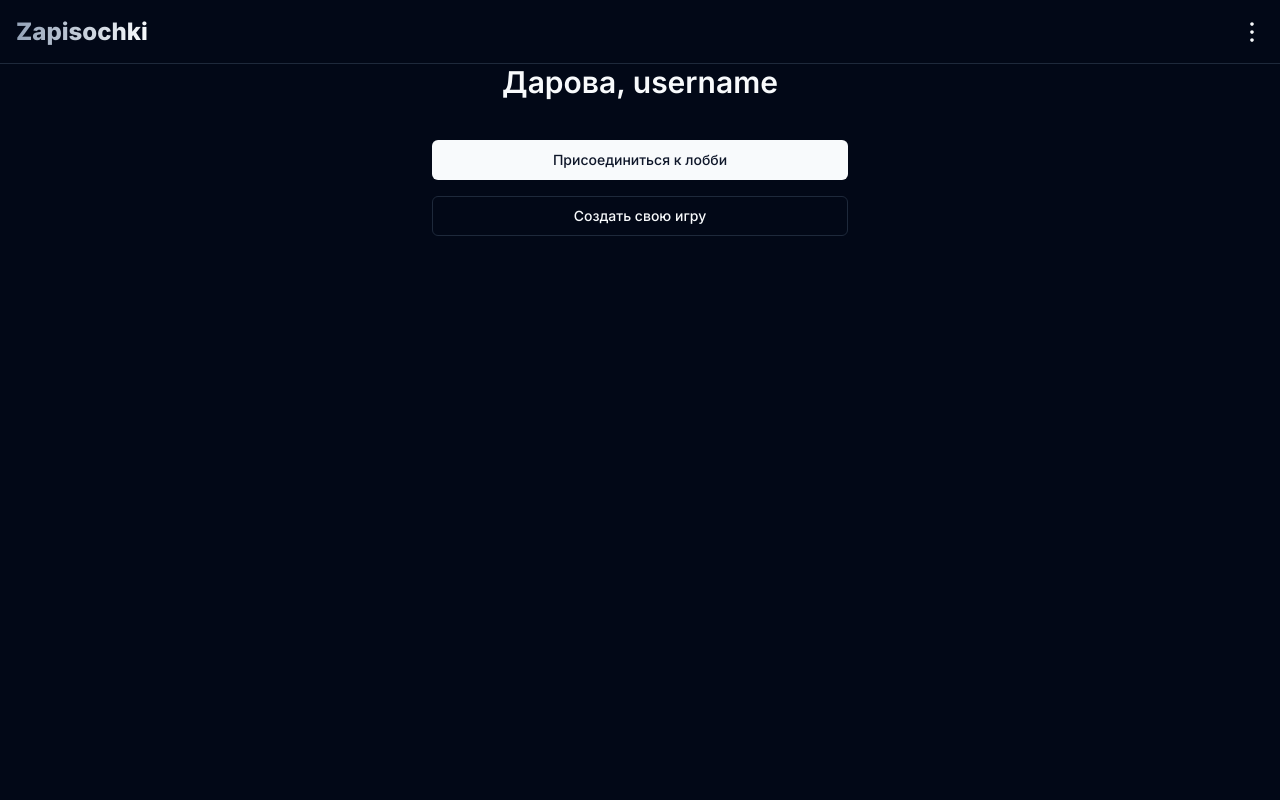
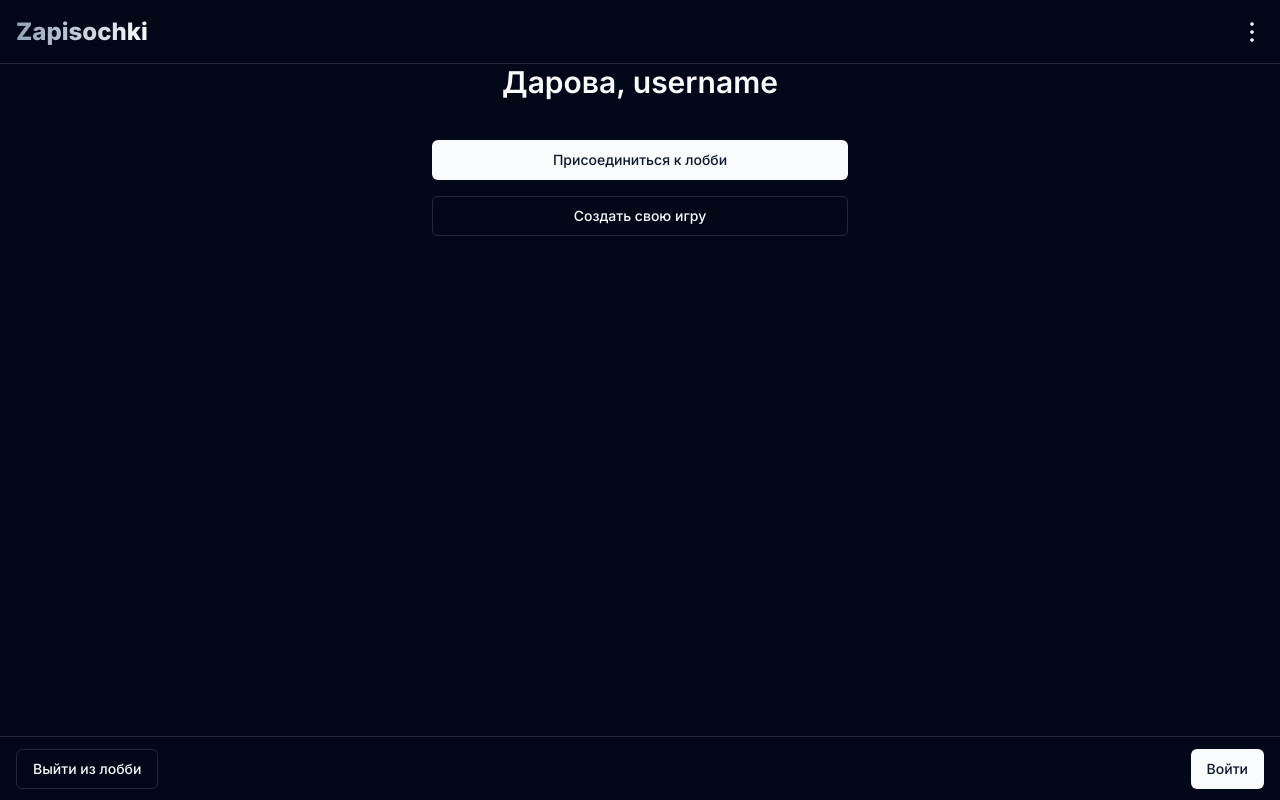
Before and after one commit to Andrew-Sem/zapisochki, a Next.js app: page / in a window 1280 px wide. Built offline with nearby package versions, Linux system fonts and the light colour scheme.

Commit message:
bottom-actions ui

```diff
--- a/app/layout.tsx
+++ b/app/layout.tsx
@@ -2,6 +2,7 @@ import './globals.css';
 import type { Metadata } from 'next';
 import { Inter } from 'next/font/google';
 import { Header } from '@/components/header';
+import { BottomActions } from '@/components/bottom-actions';
 
 const inter = Inter({ subsets: ['latin'] });
 
@@ -16,7 +17,8 @@ export default function RootLayout({ children }: { children: React.ReactNode })
 			<body className={inter.className}>
 				<div className='min-h-screen flex flex-col'>
 					<Header />
-					<main className='h-full'>{children}</main>
+					<main className='h-full pb-16'>{children}</main>
+					<BottomActions />
 				</div>
 			</body>
 		</html>
--- /dev/null
+++ b/components/bottom-actions.tsx
@@ -0,0 +1,13 @@
+import { FC } from 'react';
+import { Button } from './ui/button';
+
+export const BottomActions: FC = () => {
+	const currentUser = { username: 'Losos' };
+	const amdin = { username: 'Losos' };
+	return (
+		<nav className='fixed bottom-0 h-16 border-t w-full bg-background container flex justify-between items-center'>
+			<Button variant={'outline'}>Выйти из лобби</Button>
+			{currentUser.username === amdin.username ? <Button>Войти</Button> : null}
+		</nav>
+	);
+};
--- a/components/bottom-nav.tsx
+++ /dev/null
@@ -1,5 +0,0 @@
-import { FC } from 'react';
-
-export const BottomActions: FC = () => {
-	return <nav></nav>;
-};
```
